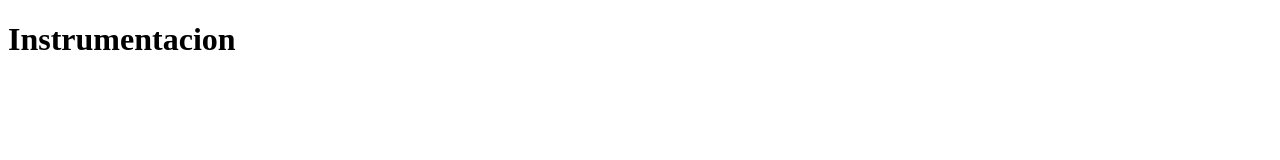
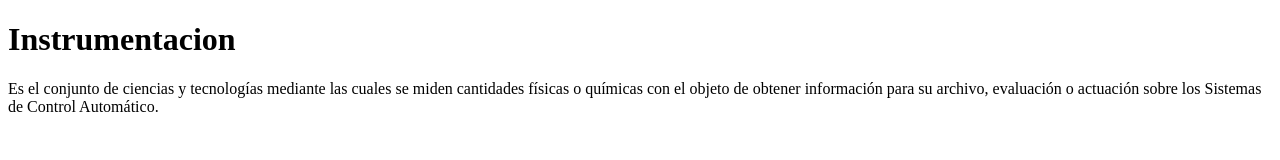
Before and after one commit to Alain5595/Instrumentacion, a plain HTML site: page index.html in a window 1280 px wide. Drawn offline with Linux system fonts and the light colour scheme.

Commit message:
Update index.html

```diff
--- a/index.html
+++ b/index.html
@@ -7,5 +7,8 @@
 </head>
 <body>
 	<h1>Instrumentacion</h1>
+	<p>
+	   Es el conjunto de ciencias y tecnologías mediante las cuales se miden cantidades físicas o químicas con el objeto de obtener información para su archivo, evaluación o actuación sobre los Sistemas de Control Automático.
+	<p>
 </body>
 </html>
```
